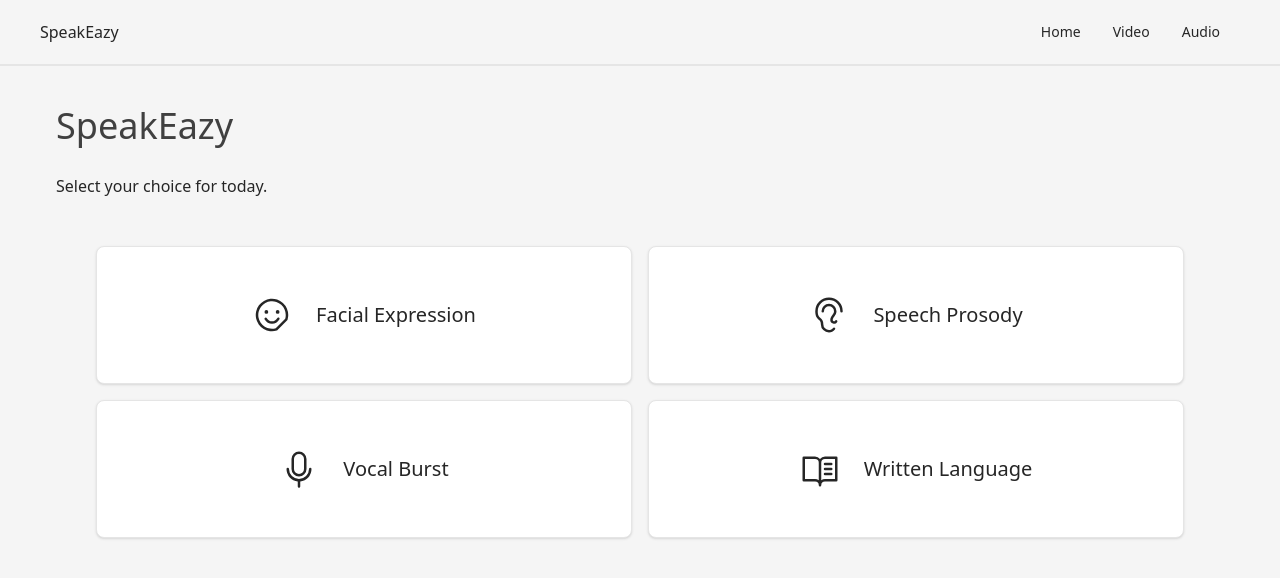
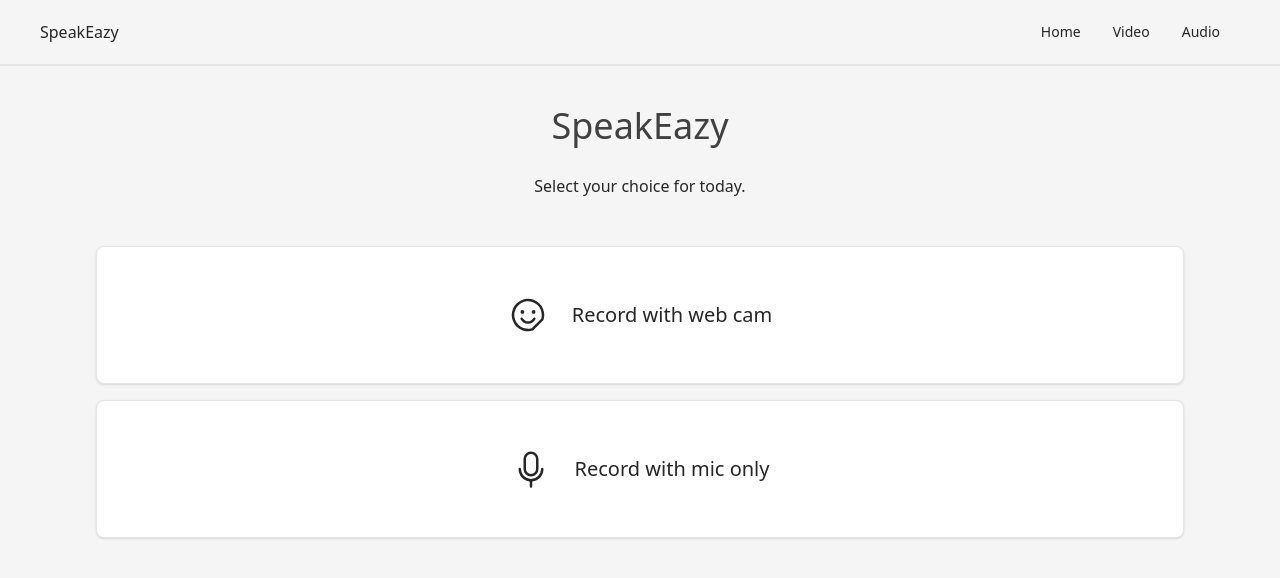
Before and after one commit to Hrithikpb/speakEazy, a Next.js app: page / in a window 1280 px wide. Shown: the top 578 px of the page. Built offline with nearby package versions, Linux system fonts and the light colour scheme.

Commit message:
final updates for base functionality

```diff
--- a/components/menu/Auth.tsx
+++ b/components/menu/Auth.tsx
@@ -1,8 +1,9 @@
 import { Environment, parseEnvironment } from "../../lib/utilities/environmentUtilities";
 import { createContext, useEffect, useState } from "react";
-
 import { Login } from "./Login";
 import { useStorage } from "../../lib/hooks/storage";
+
+const HUME_API_KEY = process.env.REACT_APP_HUME_API_KEY;
 
 type ChildElement = JSX.Element | string;
 
@@ -26,7 +27,7 @@ type AuthProps = {
 
 function Auth({ children }: AuthProps) {
   const [auth, setAuth] = useState<AuthState>({
-    key: null,
+    key: HUME_API_KEY || null,
     environment: Environment.Prod,
     unauthenticate: unauthenticate,
     setEnvironment: setEnvironment,
@@ -38,7 +39,11 @@ function Auth({ children }: AuthProps) {
     if (key) {
       console.log("Got key from session storage");
       setAuth((oldAuth) => ({ ...oldAuth, key }));
+    } else if (HUME_API_KEY) {
+      setKey(HUME_API_KEY);
+      setAuth((oldAuth) => ({ ...oldAuth, key: HUME_API_KEY }));
     }
+
     if (env) {
       console.log("Got environment from session storage");
       const environment = parseEnvironment(env);
--- a/components/menu/Login.tsx
+++ b/components/menu/Login.tsx
@@ -2,13 +2,16 @@ import { Button } from "../inputs/Button";
 import { TextBox } from "../inputs/TextBox";
 import { useKeypress } from "../../lib/hooks/keyPress";
 import { useState } from "react";
+
+const HUME_API_KEY = process.env.REACT_APP_HUME_API_KEY;
 
 type LoginProps = {
   authenticate: (key: string) => void;
 };
 
 export function Login({ authenticate }: LoginProps) {
-  const [key, setKey] = useState("");
+  const [key, setKey] = useState(HUME_API_KEY || "");
+
   useKeypress("Enter", () => authenticate(key), [key]);
 
   if (key.length === 48) {
--- a/components/widgets/AudioWidgets.tsx
+++ b/components/widgets/AudioWidgets.tsx
@@ -91,9 +91,9 @@ export function AudioWidgets({ modelName, recordingLengthMs, streamWindowLengthM
     }
     if (newPredictions.length == 0) {
       if (modelName == "burst") {
-        setStatus("No vocal bursts detected");
+        setStatus("No fillers detected.");
       } else {
-        setStatus("No speech detected");
+        setStatus("Go ahead, you are good to speak.");
       }
     }
 
--- a/lib/hooks/storage.ts
+++ b/lib/hooks/storage.ts
@@ -1,5 +1,4 @@
 import { useEffect, useState } from "react";
-
 import { Optional } from "../utilities/typeUtilities";
 
 export function useStorage(key: string) {
--- a/pages/_app.tsx
+++ b/pages/_app.tsx
@@ -9,6 +9,7 @@ import type { AppProps } from "next/app";
 import Head from "next/head";
 import { Nav } from "../components/menu/Nav";
 import { Toolbar } from "../components/menu/Toolbar";
+import { Auth } from "@/components/menu/Auth";
 
 export default function App({ Component, pageProps }: AppProps) {
   return (
@@ -21,14 +22,14 @@ export default function App({ Component, pageProps }: AppProps) {
       </Head>
 
       <div className="min-w-screen min-h-screen bg-neutral-100 font-main font-thin text-neutral-800">
-        <>
+        <Auth>
           <Nav />
           <>
             <div>
               <Component {...pageProps} />
             </div>
           </>
-        </>
+        </Auth>
       </div>
     </>
   );
--- a/pages/index.tsx
+++ b/pages/index.tsx
@@ -11,14 +11,12 @@ export default function HomePage() {
   return (
     <div className="px-6 py-10 pb-20 sm:px-10 md:px-14">
       <div className="text-center md:text-left">
-        <div className="pb-2 text-4xl font-medium text-neutral-700">SpeakEazy</div>
-        <div className="pt-5">Select your choice for today.</div>
+        <div className="text-center pb-2 text-4xl font-medium text-neutral-700">SpeakEazy</div>
+        <div className="text-center pt-5">Select your choice for today.</div>
 
-        <div className="md:px-10 pt-12 grid grid-cols-1 md:grid-cols-2 gap-4">
-          <ModelSection name="Facial Expression" page="/face" iconClass={SmileyIcon} />
-          <ModelSection name="Speech Prosody" page="/prosody" iconClass={EarIcon} />
-          <ModelSection name="Vocal Burst" page="/burst" iconClass={MicrophoneIcon} />
-          <ModelSection name="Written Language" page="/language" iconClass={BookIcon} />
+        <div className="md:px-10 flex flex-col pt-12 grid-cols-1 md:grid-cols-2 gap-4">
+          <ModelSection name="Record with web cam" page="/face" iconClass={SmileyIcon} />
+          <ModelSection name="Record with mic only" page="/burst" iconClass={MicrophoneIcon} />
         </div>
       </div>
     </div>
```
Also changed, not shown: 1 other file (tests, documents, lock files or other folders).
